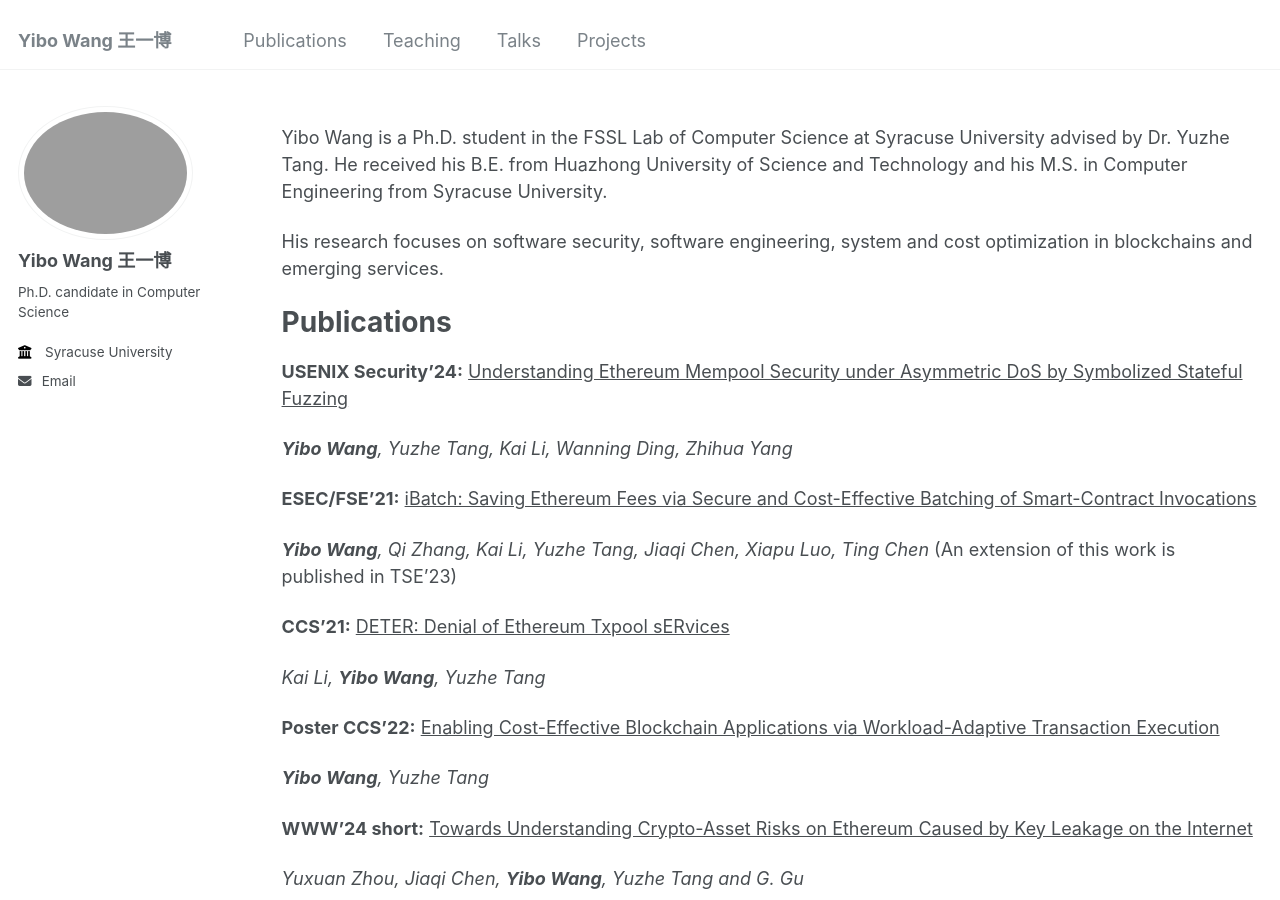
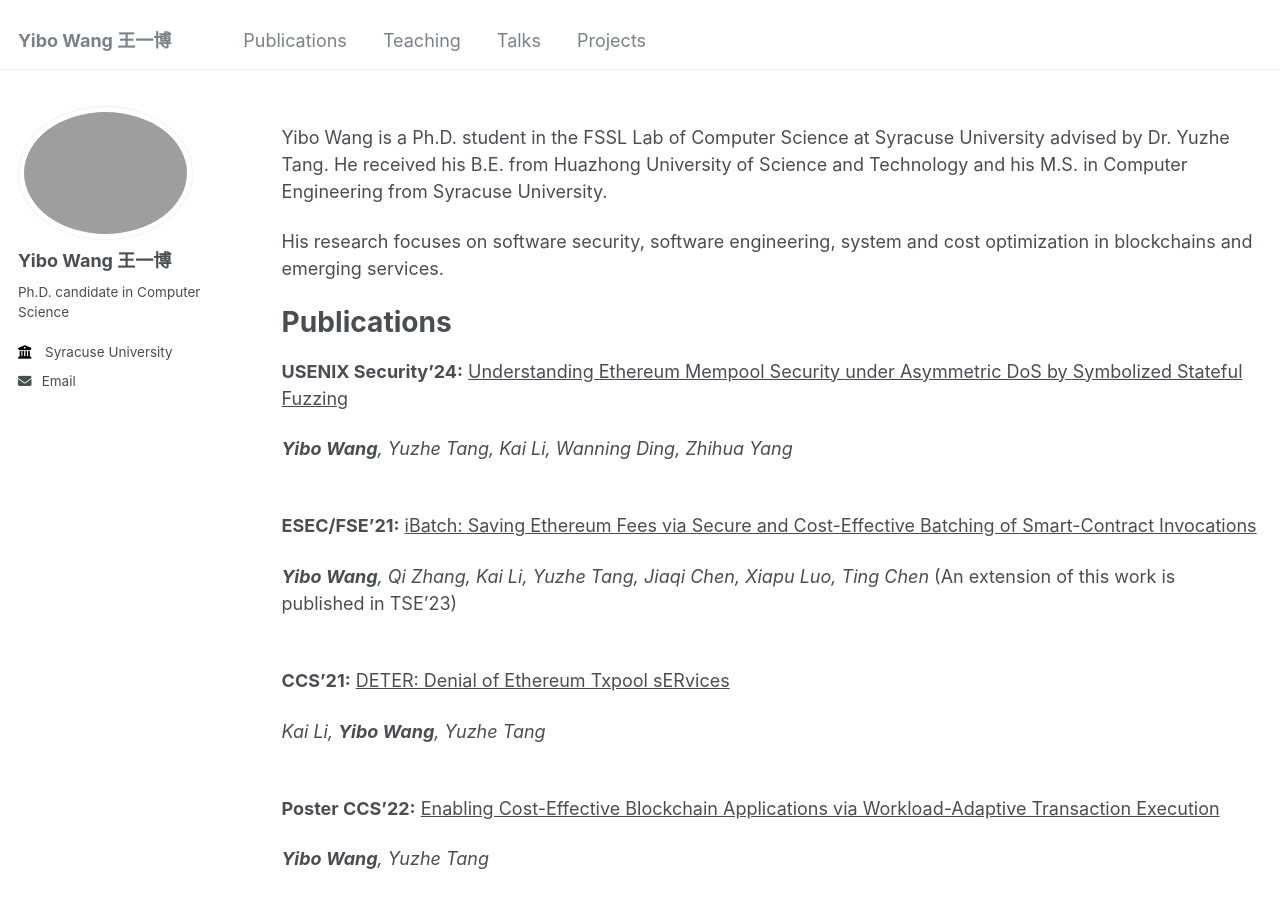
Before and after one commit to wangyibo0308/wangyibo0308.github.io, a Jekyll site: the page built from _pages/about.md, in a window 1280 px wide and 900 px high. Built offline with Jekyll 4.4.1, drawn with Linux system fonts in a browser that asks for light colours.

```diff
--- a/_pages/about.md
+++ b/_pages/about.md
@@ -18,44 +18,44 @@ Publications
 
 **USENIX Security'24:** <span style="text-decoration: underline;">Understanding Ethereum Mempool Security under Asymmetric DoS by Symbolized Stateful Fuzzing</span>
 
-_**Yibo Wang**, Yuzhe Tang, Kai Li, Wanning Ding, Zhihua Yang_
+_**Yibo Wang**, Yuzhe Tang, Kai Li, Wanning Ding, Zhihua Yang_ <br><br>
 
 
 **ESEC/FSE'21:** <span style="text-decoration: underline;">iBatch: Saving Ethereum Fees via Secure and Cost-Effective Batching of Smart-Contract Invocations</span>
 
-_**Yibo Wang**, Qi Zhang, Kai Li, Yuzhe Tang, Jiaqi Chen, Xiapu Luo, Ting Chen_ (An extension of this work is published in TSE'23)
+_**Yibo Wang**, Qi Zhang, Kai Li, Yuzhe Tang, Jiaqi Chen, Xiapu Luo, Ting Chen_ (An extension of this work is published in TSE'23) <br><br>
 
 
 **CCS'21:** <span style="text-decoration: underline;">DETER: Denial of Ethereum Txpool sERvices</span>
 
-_Kai Li, **Yibo Wang**, Yuzhe Tang_
+_Kai Li, **Yibo Wang**, Yuzhe Tang_ <br><br>
 
 
 **Poster CCS'22:** <span style="text-decoration: underline;">Enabling Cost-Effective Blockchain Applications via Workload-Adaptive Transaction Execution</span>
 
-_**Yibo Wang**, Yuzhe Tang_
+_**Yibo Wang**, Yuzhe Tang_ <br><br>
 
 
 **WWW'24 short:** <span style="text-decoration: underline;">Towards Understanding Crypto-Asset Risks on Ethereum Caused by Key Leakage on the Internet</span>
 
-_Yuxuan Zhou, Jiaqi Chen, **Yibo Wang**, Yuzhe Tang and G. Gu_
+_Yuxuan Zhou, Jiaqi Chen, **Yibo Wang**, Yuzhe Tang and G. Gu_ <br><br>
 
 
 **Euro S&P'23:** <span style="text-decoration: underline;">Understanding the Security Risks of Decentralized Exchanges by Uncovering Unfair Trades in the Wild</span>
 
-_Jiaqi Chen, **Yibo Wang**, Yuxuan Zhou, Wanning Ding, Yuzhe Tang, XiaoFeng Wang, Kai Li_
+_Jiaqi Chen, **Yibo Wang**, Yuxuan Zhou, Wanning Ding, Yuzhe Tang, XiaoFeng Wang, Kai Li_ <br><br>
 
 
 **EthiCS'23:** <span style="text-decoration: underline;">Ethical Challenges in Blockchain Measurement Research</span>
 
-_Yuzhe Tang, Kai Li, **Yibo Wang**, Jiaqi Chen_
+_Yuzhe Tang, Kai Li, **Yibo Wang**, Jiaqi Chen_ <br><br>
 
 
 **IMC'21:** <span style="text-decoration: underline;">TopoShot: Uncovering Ethereum’s Network Topology Leveraging Replacement Transactions</span>
 
-_Kai Li, Yuzhe Tang, Jiaqi Chen, **Yibo Wang**, Xianghong Liu_
+_Kai Li, Yuzhe Tang, Jiaqi Chen, **Yibo Wang**, Xianghong Liu_ <br><br>
 
 
 **SERIAL@Middleware'20:** <span style="text-decoration: underline;">Scalable Log Auditing on Private Blockchains via Lightweight Log-Fork Prevention</span>
 
-_Yuzhe Tang, Kai Li, **Yibo Wang**, Sencer Burak Somuncuoglu_
+_Yuzhe Tang, Kai Li, **Yibo Wang**, Sencer Burak Somuncuoglu_ <br><br>
```
